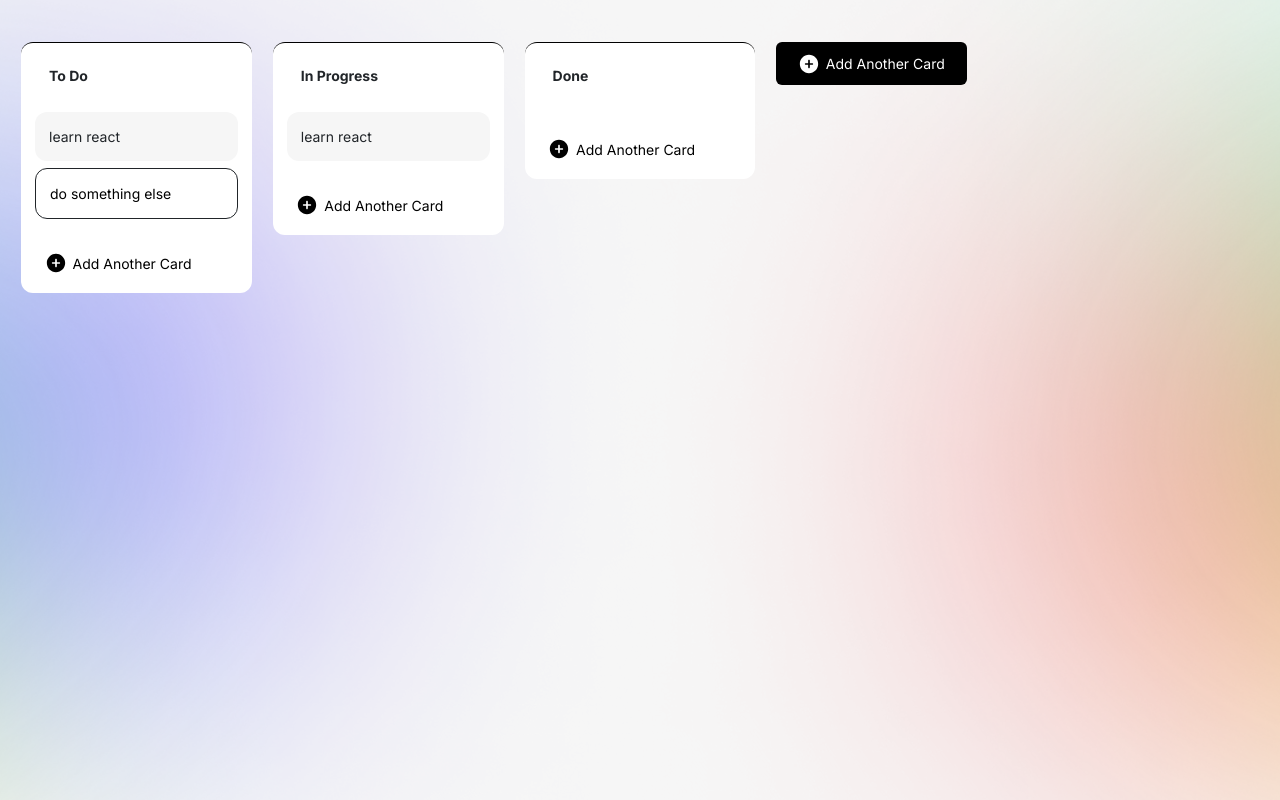
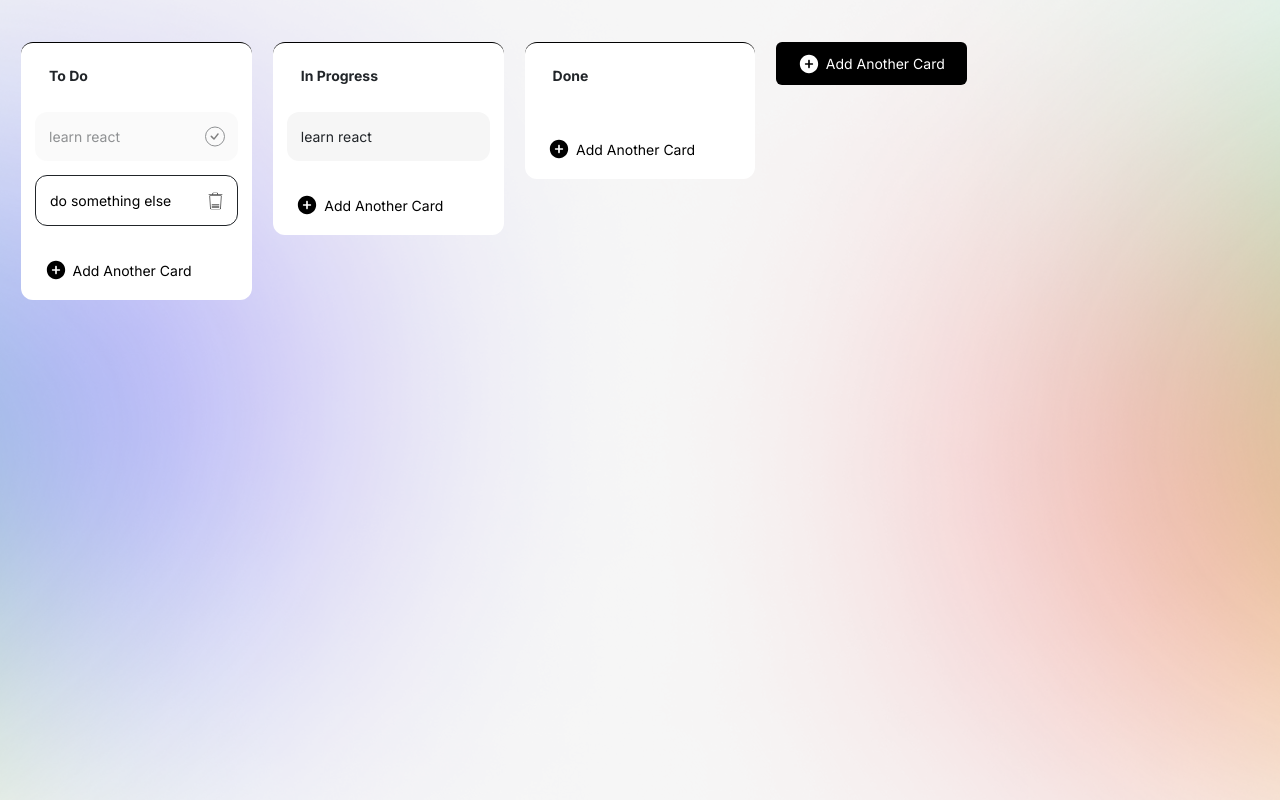
Before and after one commit to Amr-rgb/trello-app, a React (Vite) app: page / in a window 1280 px wide. Both pictures are taken after a click on the element "do something else". Built offline with nearby package versions, Linux system fonts and the light colour scheme.

Commit message:
adding remove and completion features

```diff
--- a/src/components/Card.tsx
+++ b/src/components/Card.tsx
@@ -1,9 +1,11 @@
 import { useEffect, useRef, useState } from "react";
 import { useDataContext } from "../context/DataContext";
+import { Check, Trash } from "./Svgs";
 
 type CardType = {
   id: number;
   title: string;
+  done: boolean;
 };
 
 export const Card = ({
@@ -13,17 +15,24 @@ export const Card = ({
   card: CardType;
   isNew: boolean;
 }) => {
-  const { editCard, removeCard } = useDataContext();
+  const { editCard, removeCard, toggleDone } = useDataContext();
 
   const inputField = useRef<HTMLInputElement>(null);
 
   const [value, setValue] = useState(card.title);
   const [isTyping, setIsTyping] = useState(isNew);
 
-  const clickHandler = () => {
+  const blurHandler = (e: React.FocusEvent<HTMLInputElement, Element>) => {
+    if (
+      e.nativeEvent.explicitOriginalTarget === e.target.nextSibling ||
+      e.nativeEvent.explicitOriginalTarget.nearestViewportElement ===
+        e.target.nextSibling
+    ) {
+      removeCard(card.id);
+    }
     if (value.trim()) {
       setIsTyping(false);
-      editCard(card.id, value);
+      value.trim() !== card.title && editCard(card.id, value);
     } else {
       removeCard(card.id);
     }
@@ -37,30 +46,97 @@ export const Card = ({
 
   return (
     <>
+      <div
+        style={{
+          position: "relative",
+          marginBottom: ".5rem",
+          display: isTyping ? "block" : "none",
+        }}
+      >
         <input
           ref={inputField}
           type="text"
           value={value}
           onChange={(e) => setValue(e.target.value)}
-        className="p-3 mb-2 border border-dark w-100"
+          className="p-3 pe-5 border border-dark w-100"
           style={{
             borderRadius: "12px",
             outline: "none",
-          display: isTyping ? "block" : "none",
+            boxSizing: "border-box",
           }}
-        onBlur={clickHandler}
+          onBlur={blurHandler}
         />
+        <Trash
+          style={{
+            cursor: "pointer",
+            width: "17px",
+            padding: "1rem",
+            position: "absolute",
+            top: "50%",
+            right: "0",
+            transform: "translateY(-50%)",
+            boxSizing: "content-box",
+          }}
+        />
+      </div>
+
+      <div
+        className="card-content"
+        style={{
+          position: "relative",
+          display: isTyping ? "none" : "block",
+          opacity: card.done ? 0.5 : 1,
+        }}
+      >
         <p
-        className="p-3 mb-2"
+          className="p-3 pe-5 mb-"
           style={{
             background: "#F6F6F6",
             borderRadius: "12px",
-          display: isTyping ? "none" : "block",
           }}
           onClick={() => setIsTyping(true)}
         >
           {card.title}
         </p>
+
+        <div
+          className={`${
+            card.done ? "done" : ""
+          } trigger d-flex justify-content-center align-items-center`}
+          style={{
+            cursor: "pointer",
+            width: "45px",
+            height: "45px",
+            position: "absolute",
+            top: "50%",
+            right: "0",
+            transform: "translateY(-50%)",
+          }}
+          onClick={() => toggleDone(card.id)}
+        >
+          <span
+            className="border border-dark rounded-circle d-block"
+            style={{
+              width: "20px",
+              height: "20px",
+              position: "relative",
+            }}
+          >
+            <Check
+              style={{
+                width: "10px",
+                position: "absolute",
+                top: "50%",
+                left: "50%",
+                transform: "translate(-50%, -50%)",
+                boxSizing: "content-box",
+                opacity: card.done ? 1 : 0,
+                transition: "opacity .3s",
+              }}
+            />
+          </span>
+        </div>
+      </div>
     </>
   );
 };
--- a/src/components/List.tsx
+++ b/src/components/List.tsx
@@ -7,6 +7,7 @@ import { Plus } from "./Svgs";
 type CardType = {
   id: number;
   title: string;
+  done: boolean;
 };
 
 type ListType = {
--- a/src/components/Svgs.tsx
+++ b/src/components/Svgs.tsx
@@ -16,3 +16,47 @@ export const Plus = ({ color }: { color: string }) => {
     </svg>
   );
 };
+export const Check = ({ style }: { style: object }) => {
+  return (
+    <svg
+      width="9"
+      height="8"
+      viewBox="0 0 9 8"
+      fill="none"
+      xmlns="http://www.w3.org/2000/svg"
+      style={style}
+    >
+      <path
+        d="M6.97 0.969986C7.11087 0.835875 7.29833 0.761733 7.49282 0.763205C7.68731 0.764677 7.87363 0.841647 8.01245 0.977874C8.15127 1.1141 8.23174 1.29893 8.23688 1.49336C8.24202 1.68779 8.17143 1.87661 8.04 2.01999L4.05 7.00999C3.98139 7.08389 3.89859 7.14319 3.80653 7.18435C3.71448 7.22552 3.61507 7.2477 3.51425 7.24956C3.41343 7.25143 3.31327 7.23295 3.21976 7.19522C3.12624 7.15749 3.0413 7.10129 2.97 7.02999L0.324001 4.38399C0.250314 4.31532 0.191212 4.23252 0.15022 4.14052C0.109228 4.04853 0.0871863 3.94921 0.0854095 3.84851C0.0836328 3.74781 0.102158 3.64778 0.139879 3.55439C0.1776 3.461 0.233744 3.37617 0.304963 3.30495C0.376182 3.23373 0.461016 3.17758 0.554404 3.13986C0.647792 3.10214 0.747821 3.08362 0.848524 3.08539C0.949227 3.08717 1.04854 3.10921 1.14054 3.15021C1.23254 3.1912 1.31534 3.2503 1.384 3.32399L3.478 5.41699L6.951 0.991987C6.95725 0.984288 6.96293 0.976943 6.97 0.969986Z"
+        fill="black"
+      />
+    </svg>
+  );
+};
+export const Trash = ({ style }: { style: object }) => {
+  return (
+    <svg
+      xmlns="http://www.w3.org/2000/svg"
+      x="0px"
+      y="0px"
+      viewBox="0 0 59 59"
+      style={style}
+    >
+      <g>
+        <path
+          d="M52.5,6H38.456c-0.11-1.25-0.495-3.358-1.813-4.711C35.809,0.434,34.751,0,33.499,0H23.5c-1.252,0-2.31,0.434-3.144,1.289
+		C19.038,2.642,18.653,4.75,18.543,6H6.5c-0.552,0-1,0.447-1,1s0.448,1,1,1h46c0.552,0,1-0.447,1-1S53.052,6,52.5,6z M21.792,2.681
+		C22.24,2.223,22.799,2,23.5,2h9.999c0.701,0,1.26,0.223,1.708,0.681c0.805,0.823,1.128,2.271,1.24,3.319H20.553
+		C20.665,4.952,20.988,3.504,21.792,2.681z"
+        />
+        <path
+          d="M10.456,54.021C10.493,55.743,11.565,59,15.364,59h28.272c3.799,0,4.871-3.257,4.907-4.958L50.376,10H8.624L10.456,54.021z
+    M48.291,12l-1.747,41.979C46.538,54.288,46.4,57,43.636,57H15.364c-2.734,0-2.898-2.717-2.909-3.042L10.709,12H48.291z"
+        />
+        <path d="M17.5,54h24c0.552,0,1-0.447,1-1s-0.448-1-1-1h-24c-0.552,0-1,0.447-1,1S16.948,54,17.5,54z" />
+        <path d="M17.5,49h24c0.552,0,1-0.447,1-1s-0.448-1-1-1h-24c-0.552,0-1,0.447-1,1S16.948,49,17.5,49z" />
+        <path d="M17.5,44h24c0.552,0,1-0.447,1-1s-0.448-1-1-1h-24c-0.552,0-1,0.447-1,1S16.948,44,17.5,44z" />
+      </g>
+    </svg>
+  );
+};
--- a/src/context/DataContext.tsx
+++ b/src/context/DataContext.tsx
@@ -4,6 +4,7 @@ import jsonData from "./../dummyData.json";
 type CardType = {
   id: number;
   title: string;
+  done: boolean;
 };
 
 type ListType = {
@@ -17,6 +18,7 @@ type DataContextProps = {
   addCard: (listId: number, title: string) => void;
   editCard: (id: number, newTitle: string) => void;
   removeCard: (id: number) => void;
+  toggleDone: (id: number) => void;
   addList: () => void;
   editListTitle: (id: number, title: string) => void;
   removeList: (id: number) => void;
@@ -37,7 +39,10 @@ export const DataProvider = ({ children }: { children: ReactNode }) => {
         if (list.id === listId) {
           return {
             ...list,
-            cards: [...list.cards, { id: new Date().getTime(), title }],
+            cards: [
+              ...list.cards,
+              { id: new Date().getTime(), title, done: false },
+            ],
           };
         } else {
           return list;
@@ -70,6 +75,23 @@ export const DataProvider = ({ children }: { children: ReactNode }) => {
           return {
             ...list,
             cards: list.cards.filter((card) => card.id !== id),
+          };
+        } else {
+          return list;
+        }
+      });
+    });
+  };
+
+  const toggleDone = (id: number) => {
+    setData((prev) => {
+      return prev.map((list) => {
+        if (list.cards.find((card) => card.id === id)) {
+          return {
+            ...list,
+            cards: list.cards.map((card) => {
+              return card.id === id ? { ...card, done: !card.done } : card;
+            }),
           };
         } else {
           return list;
@@ -116,6 +138,7 @@ export const DataProvider = ({ children }: { children: ReactNode }) => {
         addCard,
         editCard,
         removeCard,
+        toggleDone,
         addList,
         editListTitle,
         removeList,
--- a/src/dummyData.json
+++ b/src/dummyData.json
@@ -6,11 +6,13 @@
       "cards": [
         {
           "id": 0,
-          "title": "learn react"
+          "title": "learn react",
+          "done": true
         },
         {
           "id": 1,
-          "title": "do something else"
+          "title": "do something else",
+          "done": false
         }
       ]
     },
@@ -20,7 +22,8 @@
       "cards": [
         {
           "id": 3,
-          "title": "learn react"
+          "title": "learn react",
+          "done": false
         }
       ]
     },
--- a/src/index.css
+++ b/src/index.css
@@ -60,3 +60,16 @@ body::after {
     grid-auto-flow: dense;
   }
 }
+
+.trigger {
+  opacity: 0;
+}
+
+.trigger.done {
+  opacity: 1;
+}
+
+.card-content:hover .trigger {
+  transition: opacity 0.3s;
+  opacity: 1 !important;
+}
```
Lines whose indentation alone changed are shown as unchanged.
